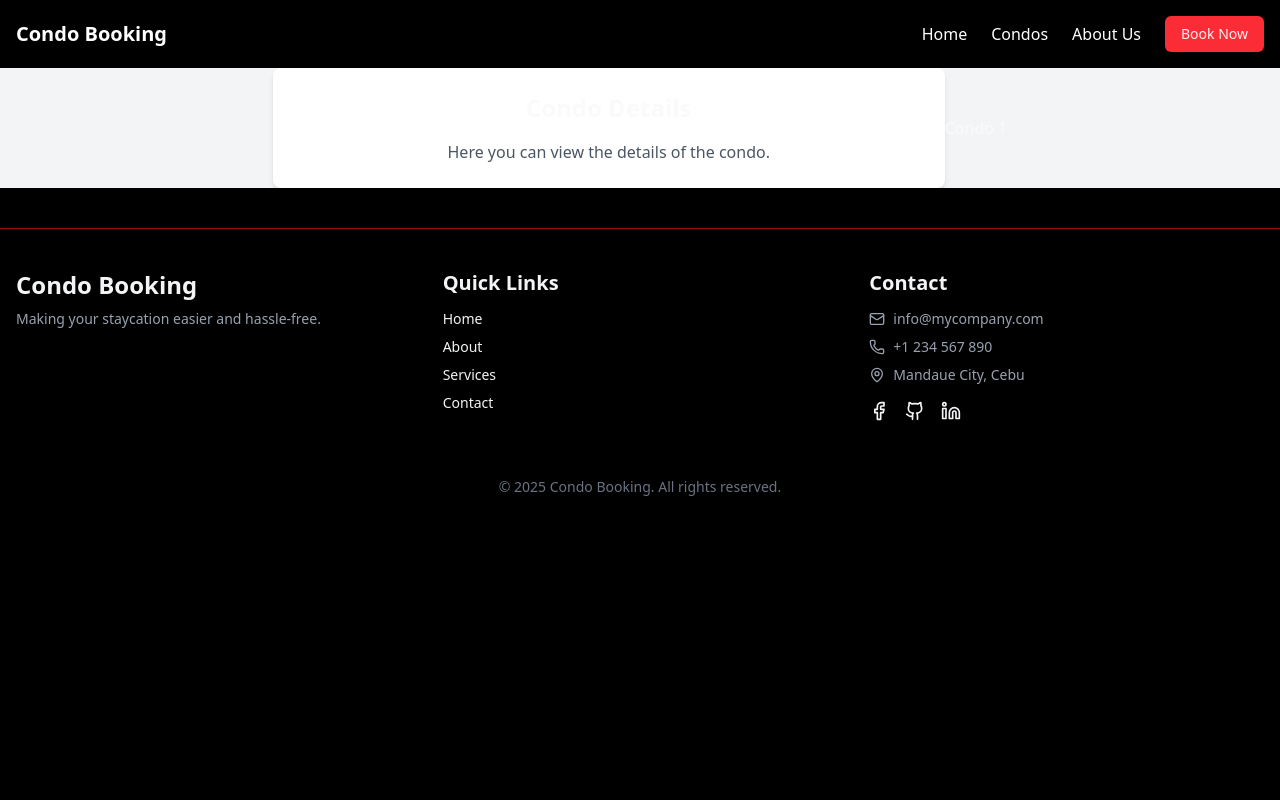
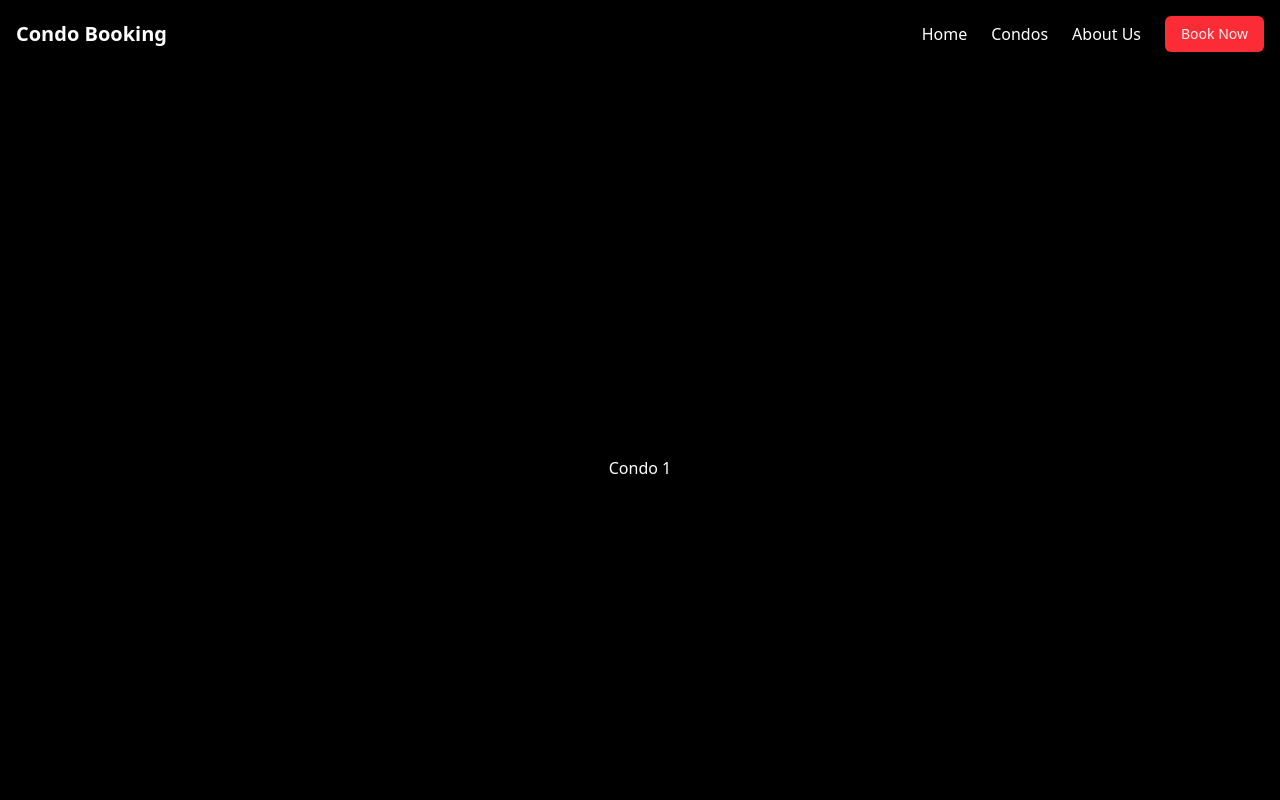
Before and after one commit to aiuyap/booking-site, a React (Vite) app: page /condos/1 in a window 1280 px wide. Shown: the top 800 px of the page. Built offline with nearby package versions, Linux system fonts and the light colour scheme.

Commit message:
feat: added link routes to each button

```diff
--- a/src/components/condos.component.tsx
+++ b/src/components/condos.component.tsx
@@ -40,7 +40,9 @@ export default function Condos() {
                 <h1 className="text-3xl font-semibold text-white md:text-5xl lg:text-6xl">
                   The Rise at Monterrazas
                 </h1>
-                <Button className="hover:scale-105">View Info</Button>
+                <Link to="2">
+                  <Button className="hover:scale-105">View Info</Button>
+                </Link>
               </div>
             </div>
           </CarouselItem>
@@ -53,7 +55,9 @@ export default function Condos() {
                 <h1 className="text-3xl font-semibold text-white md:text-5xl lg:text-6xl">
                   Park Point Residences
                 </h1>
-                <Button className="hover:scale-105">View Info</Button>
+                <Link to="3">
+                  <Button className="hover:scale-105">View Info</Button>
+                </Link>
               </div>
             </div>
           </CarouselItem>
--- a/src/components/viewcondo.component.tsx
+++ b/src/components/viewcondo.component.tsx
@@ -4,13 +4,7 @@ function ViewCondo() {
   const { condoId } = useParams();
   return (
     <>
-      <section className="flex h-full w-full items-center justify-center bg-gray-100">
-        <div className="w-full max-w-2xl rounded-lg bg-white p-6 shadow-md">
-          <h1 className="text-center text-2xl font-bold">Condo Details</h1>
-          <p className="mt-4 text-center text-gray-600">
-            Here you can view the details of the condo.
-          </p>
-        </div>
+      <section className="flex h-screen w-full items-center justify-center bg-black text-white">
         <div>
           {condoId === "1" ? (
             <p>Condo 1</p>
```
